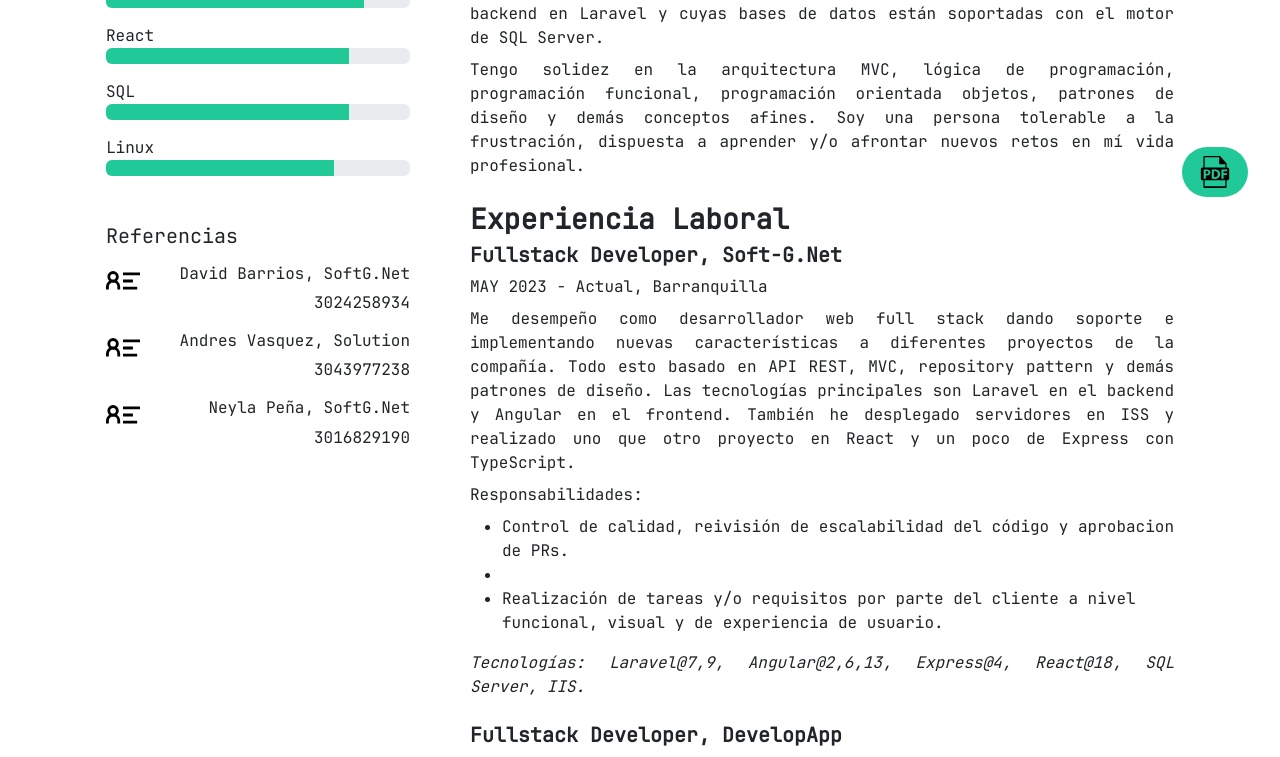
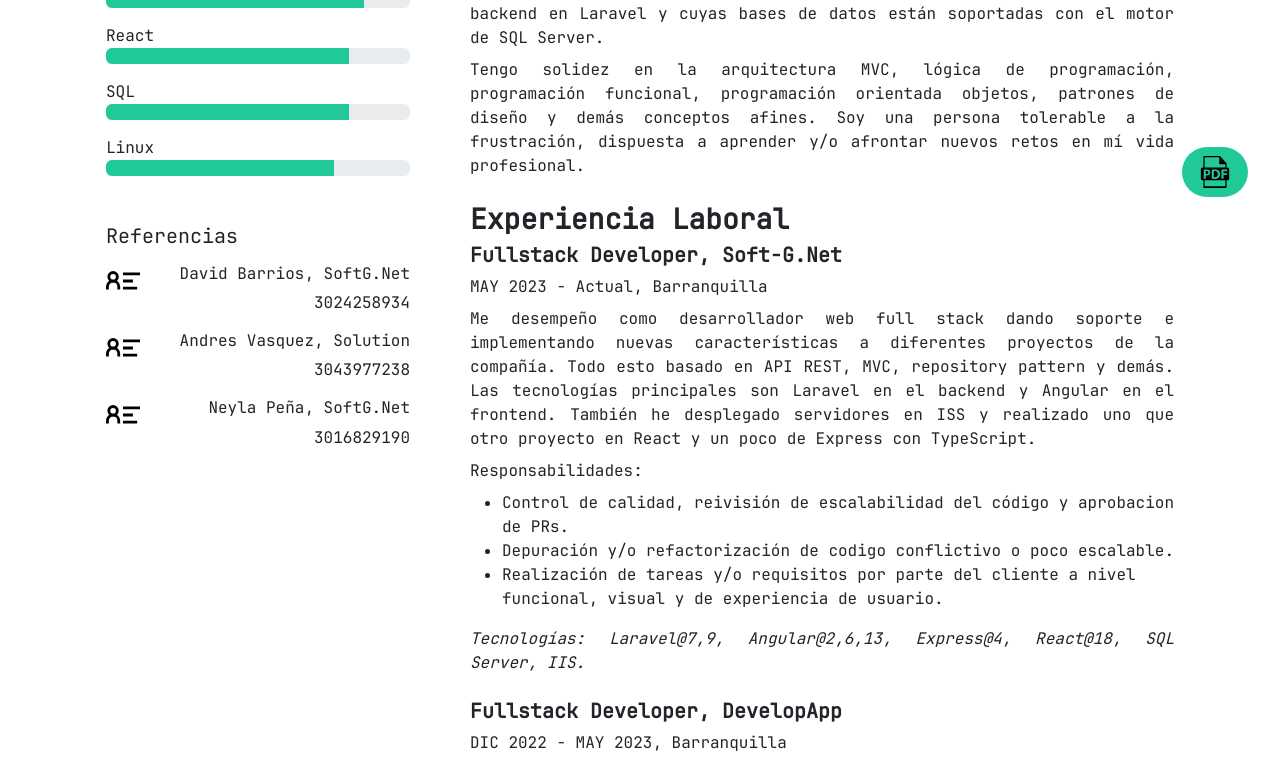
Before and after one commit to jesushdz97/hdv, a React (Vite) app: page / in a window 1280 px wide. Shown: the part 571-1328 px from the top of the page. Built offline with nearby package versions, Linux system fonts and the light colour scheme; what @react-pdf/renderer would draw is missing.

Commit message:
feat: update cv

```diff
--- a/src/components/data/data.js
+++ b/src/components/data/data.js
@@ -4,8 +4,8 @@ const workExperience = [
     company: 'Soft-G.Net',
     city: 'Barranquilla',
     duration: { from: 'MAY 2023', to: 'Actual' },
-    description: 'Me desempeño como desarrollador web full stack dando soporte e implementando nuevas características a diferentes proyectos de la compañía. Todo esto basado en API REST, MVC, repository pattern y demás patrones de diseño. Las tecnologías principales son Laravel en el backend y Angular en el frontend. También he desplegado servidores en ISS y realizado uno que otro proyecto en React y un poco de Express con TypeScript.',
-    responsibilities: ['Control de calidad, reivisión de escalabilidad del código y aprobacion de PRs.', '', 'Realización de tareas y/o requisitos por parte del cliente a nivel funcional, visual y de experiencia de usuario.'],
+    description: 'Me desempeño como desarrollador web full stack dando soporte e implementando nuevas características a diferentes proyectos de la compañía. Todo esto basado en API REST, MVC, repository pattern y demás. Las tecnologías principales son Laravel en el backend y Angular en el frontend. También he desplegado servidores en ISS y realizado uno que otro proyecto en React y un poco de Express con TypeScript.',
+    responsibilities: ['Control de calidad, reivisión de escalabilidad del código y aprobacion de PRs.', 'Depuración y/o refactorización de codigo conflictivo o poco escalable.', 'Realización de tareas y/o requisitos por parte del cliente a nivel funcional, visual y de experiencia de usuario.'],
     technologies: ['Laravel@7,9, Angular@2,6,13, Express@4, React@18, SQL Server, IIS']
   },
   {
```
